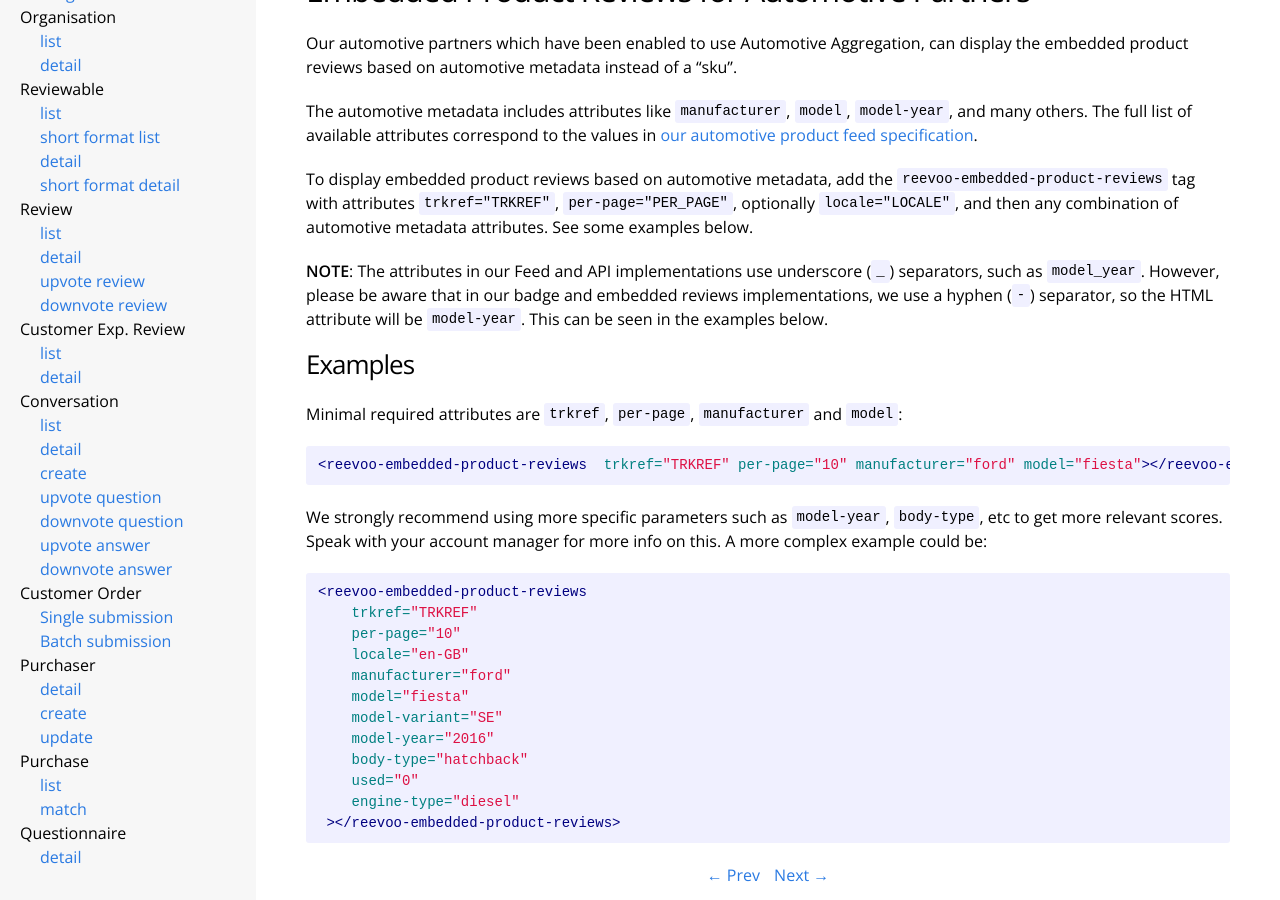
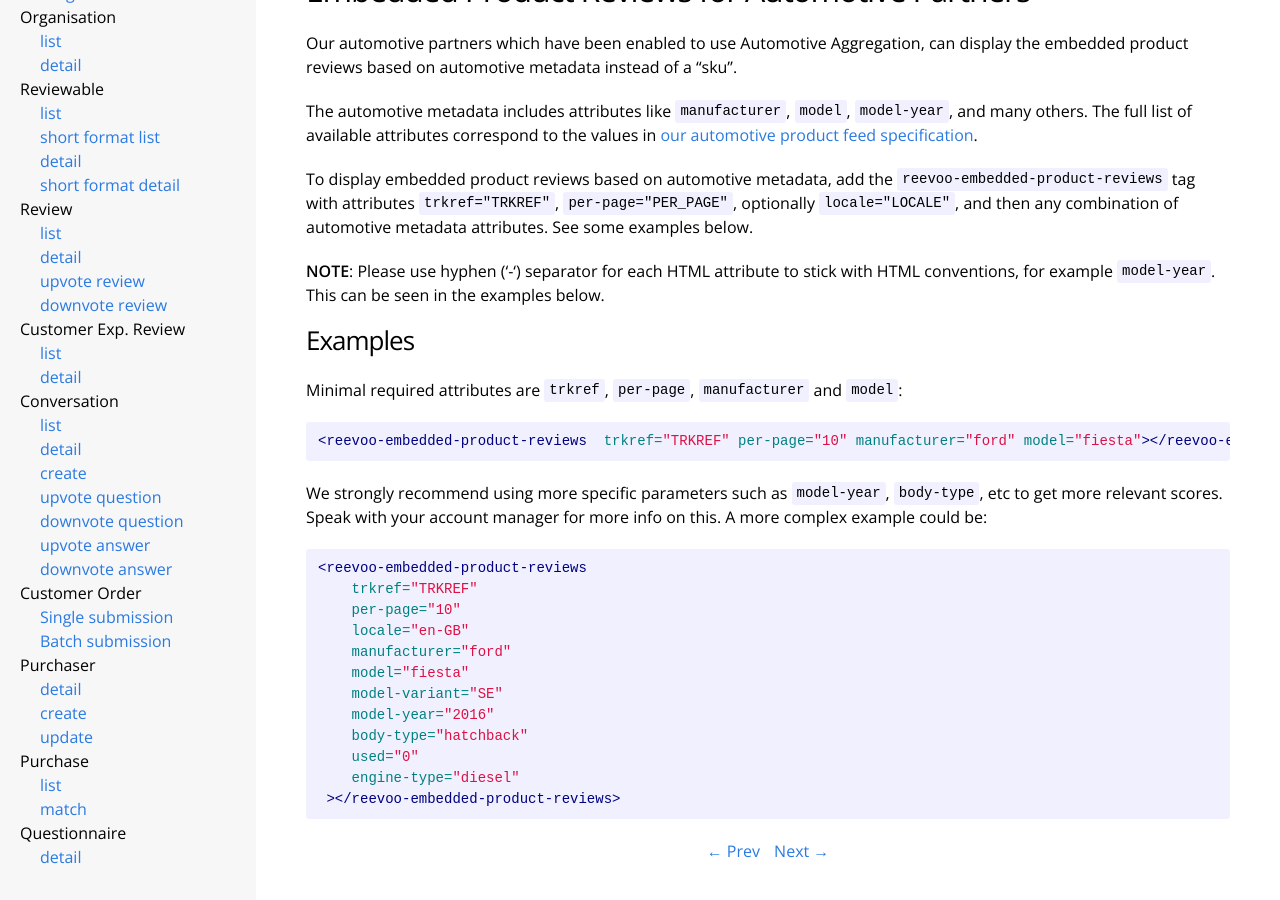
Before and after one commit to reevoo/reevoo.github.io, a Jekyll site: the page built from docs/reevoomark/embedded-product-reviews.markdown, in a window 1280 px wide and 900 px high, scrolled down 890 px. Built offline with Jekyll 4.4.1, drawn with Linux system fonts in a browser that asks for light colours.

Commit message:
Specify to our clients to use hyphen implementation for product badges and embedded product reviews

```diff
--- a/docs/reevoomark/embedded-product-reviews.markdown
+++ b/docs/reevoomark/embedded-product-reviews.markdown
@@ -50,7 +50,7 @@ The automotive metadata includes attributes like `manufacturer`, `model`, `model
 
 To display embedded product reviews based on automotive metadata, add the `reevoo-embedded-product-reviews` tag with attributes `trkref="TRKREF"`, `per-page="PER_PAGE"`, optionally `locale="LOCALE"`, and then any combination of automotive metadata attributes. See some examples below.
 
-**NOTE**: The attributes in our Feed and API implementations use underscore (`_`) separators, such as `model_year`. However, please be aware that in our badge and embedded reviews implementations, we use a hyphen (`-`) separator, so the HTML attribute will be `model-year`. This can be seen in the examples below.
+**NOTE**: Please use hyphen ('-') separator for each HTML attribute to stick with HTML conventions, for example `model-year`. This can be seen in the examples below.
 
 ### Examples
 
--- a/docs/reevoomark/product-badges.markdown
+++ b/docs/reevoomark/product-badges.markdown
@@ -78,7 +78,7 @@ The automotive metadata includes attributes like `manufacturer`, `model`, `model
 
 To display product badges based on automotive metadata, add the `reevoo-reviewable-badge` tag with attributes `trkref="TRKREF`, and then any combination of automotive metadata attributes. See some examples below.
 
-**NOTE**: The attributes in our Feed and API implementations use underscore (`_`) separators, such as `model_year`. However, please be aware that in our badge and embedded reviews implementations, we use a hyphen (`-`) separator, so the HTML attribute will be `model-year`. This can be seen in the examples below.
+**NOTE**: Please use hyphen ('-') separator for each HTML attribute to stick with HTML conventions, for example `model-year`. This can be seen in the examples below.
 
 ### Examples
 
```
